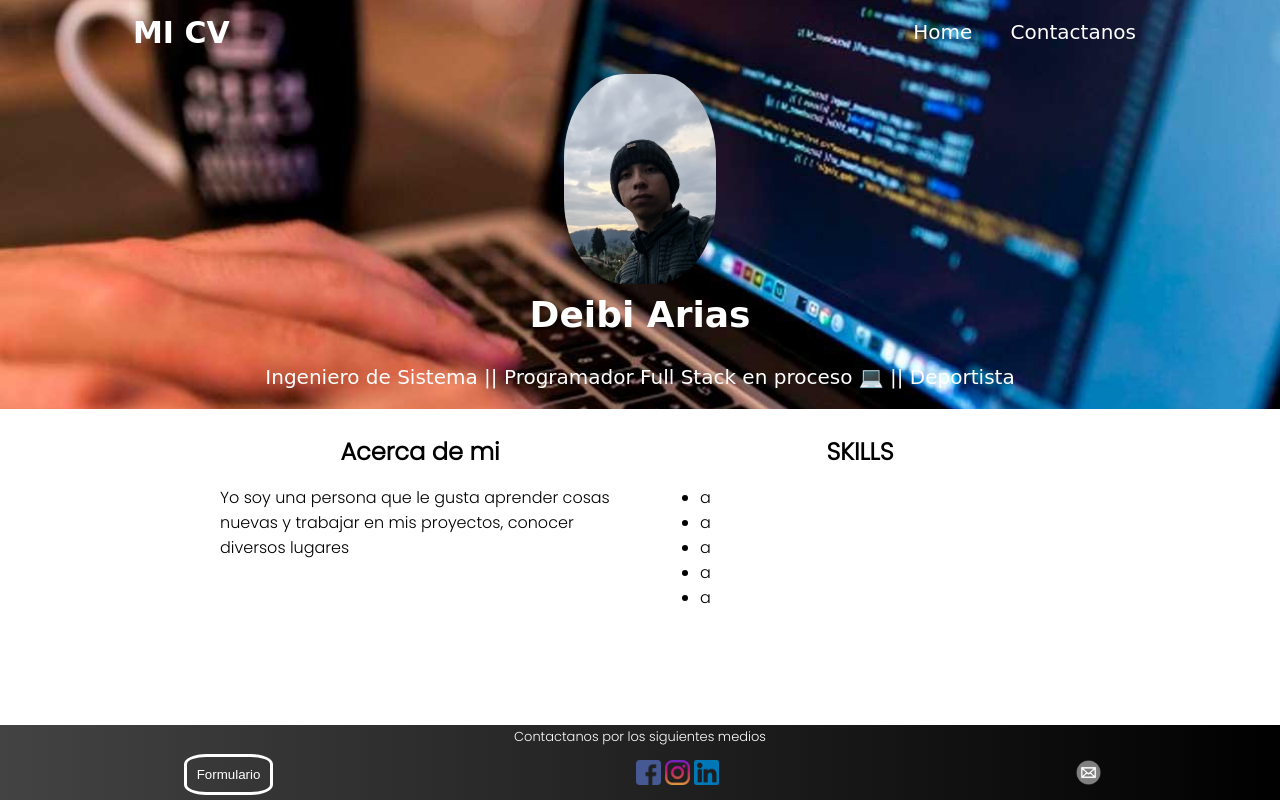
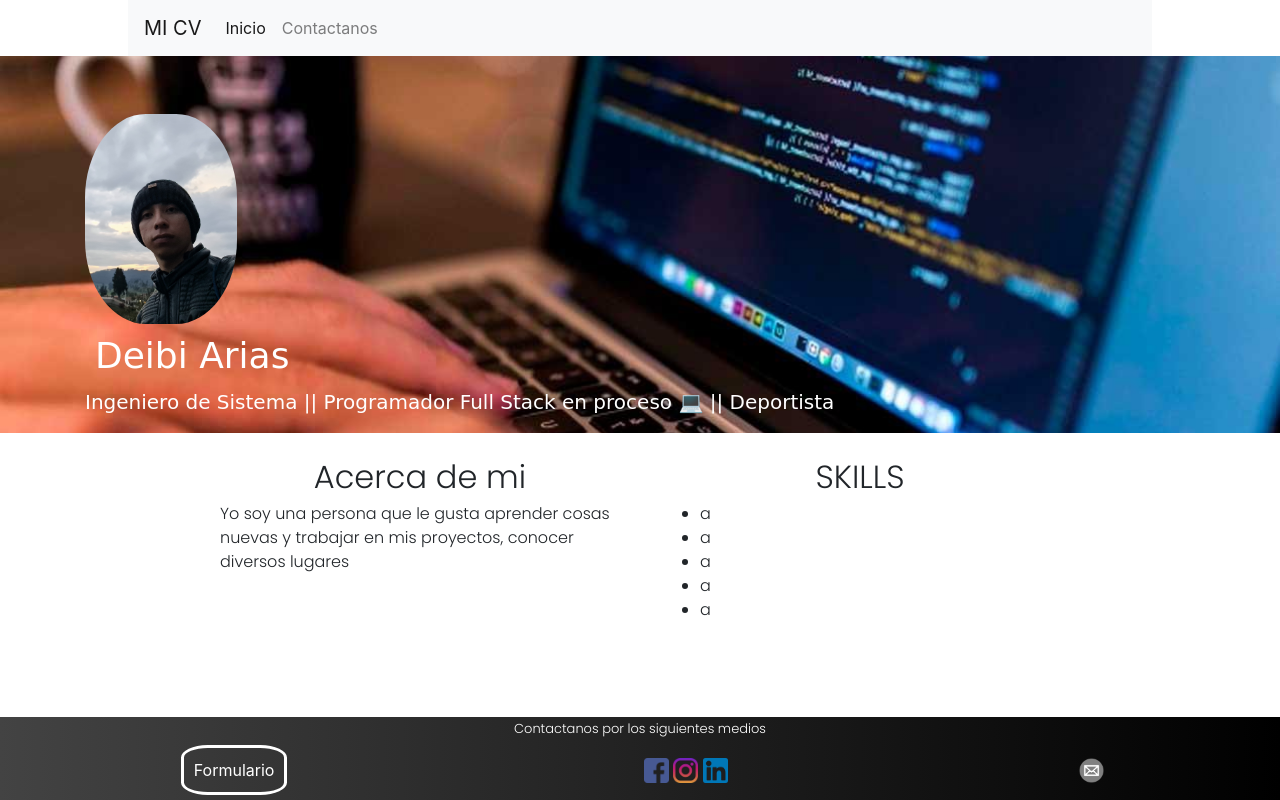
Before and after one commit to dgagan2/Proyectos, a plain HTML site: page Proyecto/index.html in a window 1280 px wide. Drawn offline with nearby package versions, Linux system fonts and the light colour scheme; a web font is replaced by a local one.

Commit message:
se agregos boostrap

```diff
--- a/Proyecto/index.html
+++ b/Proyecto/index.html
@@ -4,23 +4,56 @@
     <meta charset="UTF-8">
     <meta http-equiv="X-UA-Compatible" content="IE=edge">
     <meta name="viewport" content="width=device-width, initial-scale=1.0">
+    <!--Boostrap-->
+    <link rel="stylesheet" href="https://cdn.jsdelivr.net/npm/bootstrap@4.6.2/dist/css/bootstrap.min.css" integrity="sha384-xOolHFLEh07PJGoPkLv1IbcEPTNtaed2xpHsD9ESMhqIYd0nLMwNLD69Npy4HI+N" crossorigin="anonymous">
     <link href="./css/index.css" rel="stylesheet" >
     <title>MI CV</title>
     <link rel="shortcut icon" href="./media/icon.png">
 </head>
 <body>
-    <header>
-        <nav class="navbar">
+    <!--Empieza Navbar-->
+    <nav class="navbar navbar-expand-lg navbar-light bg-light">
+        <a class="navbar-brand" href="#">MI CV</a>
+        <button class="navbar-toggler" type="button" data-toggle="collapse" data-target="#navbarSupportedContent" aria-controls="navbarSupportedContent" aria-expanded="false" aria-label="Toggle navigation">
+          <span class="navbar-toggler-icon"></span>
+        </button>
+        <div class="collapse navbar-collapse" id="navbarSupportedContent">
+          <ul class="navbar-nav mr-auto">
+            <li class="nav-item active">
+              <a class="nav-link" href="cabecera">Inicio<span class="sr-only">(current)</span></a>
+            </li>
+            <li class="nav-item">
+              <a class="nav-link" href="/form/form.html">Contactanos</a>
+            </li>
+        </div>
+    </nav>
+    <!--Termina Navbar-->
+
+    <!--Empieza header -->
+    <header id="cabecera">
+       <div class="container mt-5">
+            <div class="row">
+                <div class="col-md-12">
+                    <div class="img-profile">
+                        <img  class="image-profile" src="./media/perfil.jpg" alt="image-profile"/>
+                        <h1>Deibi Arias</h1>
+                        <p>Ingeniero de Sistema || Programador Full Stack en proceso 💻 || Deportista</p>
+                    </div>
+                </div>
+            </div>
+
+       </div>
+        <!-- <nav class="navbar">
             <a href="#"><h3>MI CV</h3></a>
             <ul class="lista_nav">
                 <li><a href="">Home</a></li>
                 <li><a href="./form/form.html">Contactanos</a></li>
             </ul>
-        </nav>
-        <img  class="image-profile" src="./media/perfil.jpg" alt="image-profile"/>
-        <h1>Deibi Arias</h1>
-        <p>Ingeniero de Sistema || Programador Full Stack en proceso 💻 || Deportista</p>
+        </nav> -->
+
     </header>
+    <!--Termina header-->
+    <!--Empieza main-->
     <main>
         <div class="contenido">
             <article>
@@ -63,5 +96,9 @@
             </div>
         </div>
     </footer>
+<!--scrip bostrap-->
+<script src="https://cdn.jsdelivr.net/npm/jquery@3.5.1/dist/jquery.slim.min.js" integrity="sha384-DfXdz2htPH0lsSSs5nCTpuj/zy4C+OGpamoFVy38MVBnE+IbbVYUew+OrCXaRkfj" crossorigin="anonymous"></script>
+<script src="https://cdn.jsdelivr.net/npm/popper.js@1.16.1/dist/umd/popper.min.js" integrity="sha384-9/reFTGAW83EW2RDu2S0VKaIzap3H66lZH81PoYlFhbGU+6BZp6G7niu735Sk7lN" crossorigin="anonymous"></script>
+<script src="https://cdn.jsdelivr.net/npm/bootstrap@4.6.2/dist/js/bootstrap.min.js" integrity="sha384-+sLIOodYLS7CIrQpBjl+C7nPvqq+FbNUBDunl/OZv93DB7Ln/533i8e/mZXLi/P+" crossorigin="anonymous"></script>
 </body>
 </html>
```
